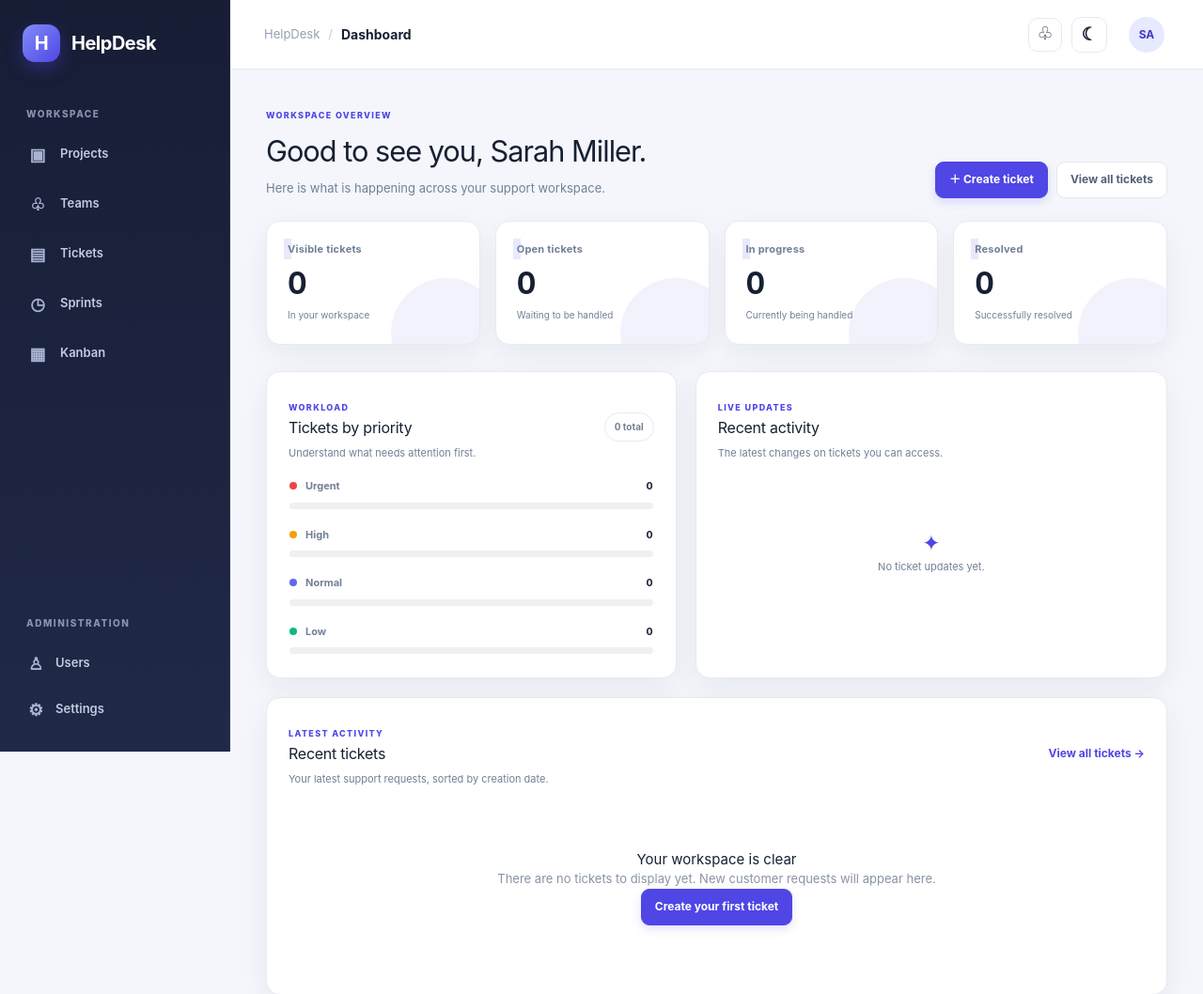
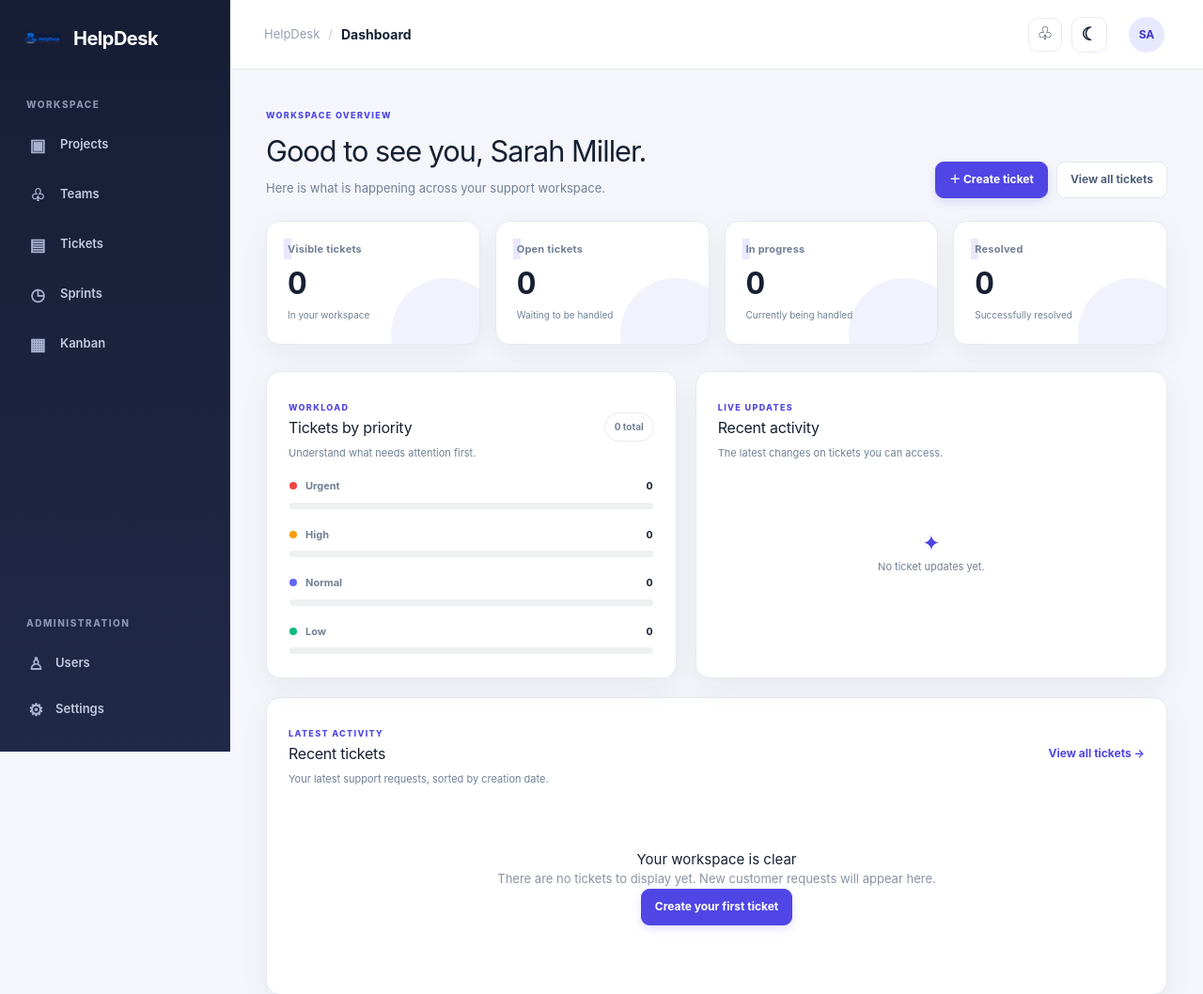
Before and after one commit to rami-aouinti/HelpDesk, a Laravel app: page /dashboard in a window 1280 px wide. Shown: the top 1058 px of the page at 94% size. Run offline with Laravel 12, Linux system fonts and the light colour scheme; a user stored in the database is signed in; data comes from the database, SQL or seed files in the repository; data that the repository does not hold is empty; style sheets or scripts are compiled from the project's sources; parts of the project's set-up code (start-up, migrations or seed data) failed here and were passed over; some libraries are stand-ins or nearby versions.

Commit message:
feat(branding): use HelpDesk logo and SEO metadata

```diff
--- a/resources/views/layouts/app.blade.php
+++ b/resources/views/layouts/app.blade.php
@@ -4,7 +4,16 @@
     <meta charset="UTF-8">
     <meta name="viewport" content="width=device-width, initial-scale=1.0">
     <meta name="csrf-token" content="{{ csrf_token() }}">
-    <title>@yield('title', 'HelpDesk')</title>
+    <title>@yield('title', 'HelpDesk | Support Workspace')</title>
+    <meta name="description" content="@yield('meta-description', 'HelpDesk brings your support workspace together. Manage tickets, teams, projects and customer conversations in one place.')">
+    <meta name="application-name" content="HelpDesk">
+    <meta name="theme-color" content="#111827">
+    <meta property="og:type" content="website">
+    <meta property="og:site_name" content="HelpDesk">
+    <meta property="og:title" content="@yield('title', 'HelpDesk | Support Workspace')">
+    <meta property="og:description" content="@yield('meta-description', 'Manage support tickets, teams and projects with HelpDesk.')">
+    <link rel="icon" type="image/png" href="{{ asset('helpdesk.png') }}">
+    <link rel="apple-touch-icon" href="{{ asset('helpdesk.png') }}">
     <script>
         (function () {
             try {
@@ -17,7 +26,7 @@
         })();
     </script>
     @vite(['resources/css/app.css', 'resources/js/app.js'])
-    <link rel="stylesheet" href="{{ asset('css/app.css') }}?v=20261122-1">
+    <link rel="stylesheet" href="{{ asset('css/app.css') }}?v=20261122-2">
     <link rel="stylesheet" href="{{ asset('css/theme-system.css') }}?v=20261121-10">
     @livewireStyles
 </head>
@@ -25,7 +34,7 @@
 <div class="app-shell">
     <aside class="sidebar">
         <a href="{{ route('dashboard') }}" class="brand" aria-label="HelpDesk dashboard">
-            <span class="brand-icon">H</span>
+            <img class="brand-logo" src="{{ asset('logo.png') }}" alt="HelpDesk logo" width="42" height="42">
             <span>HelpDesk</span>
         </a>
 
```
